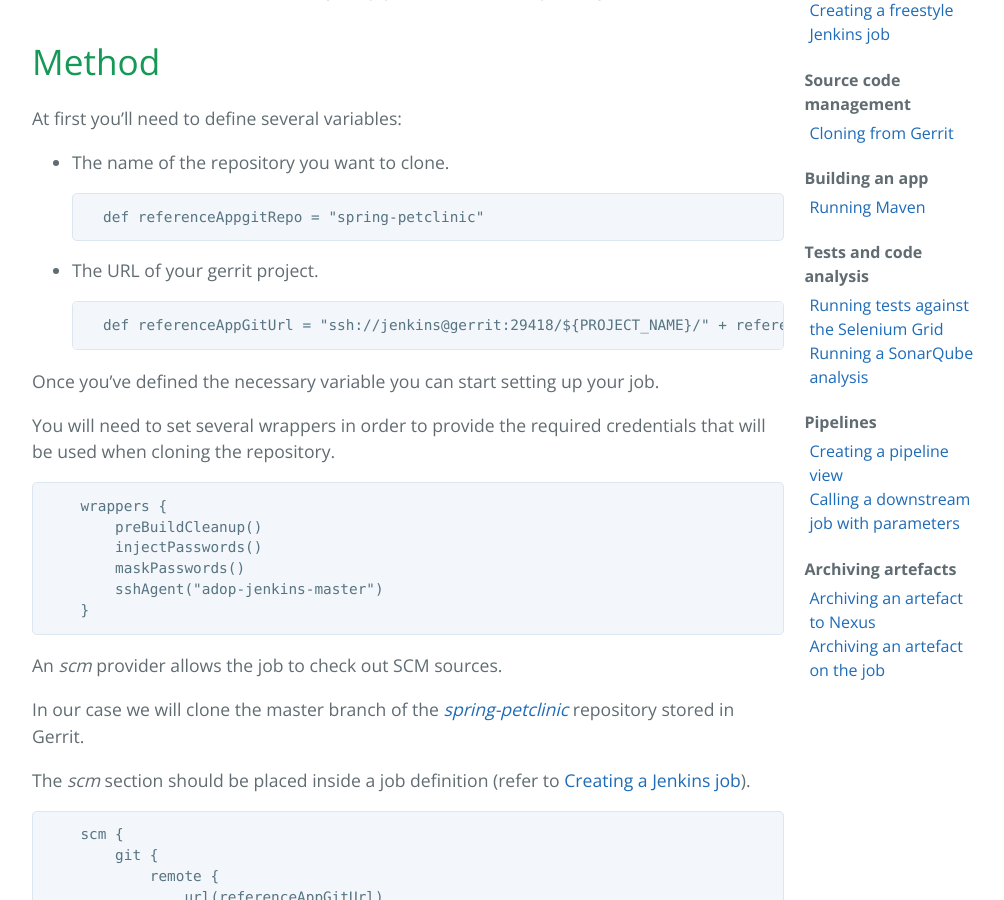
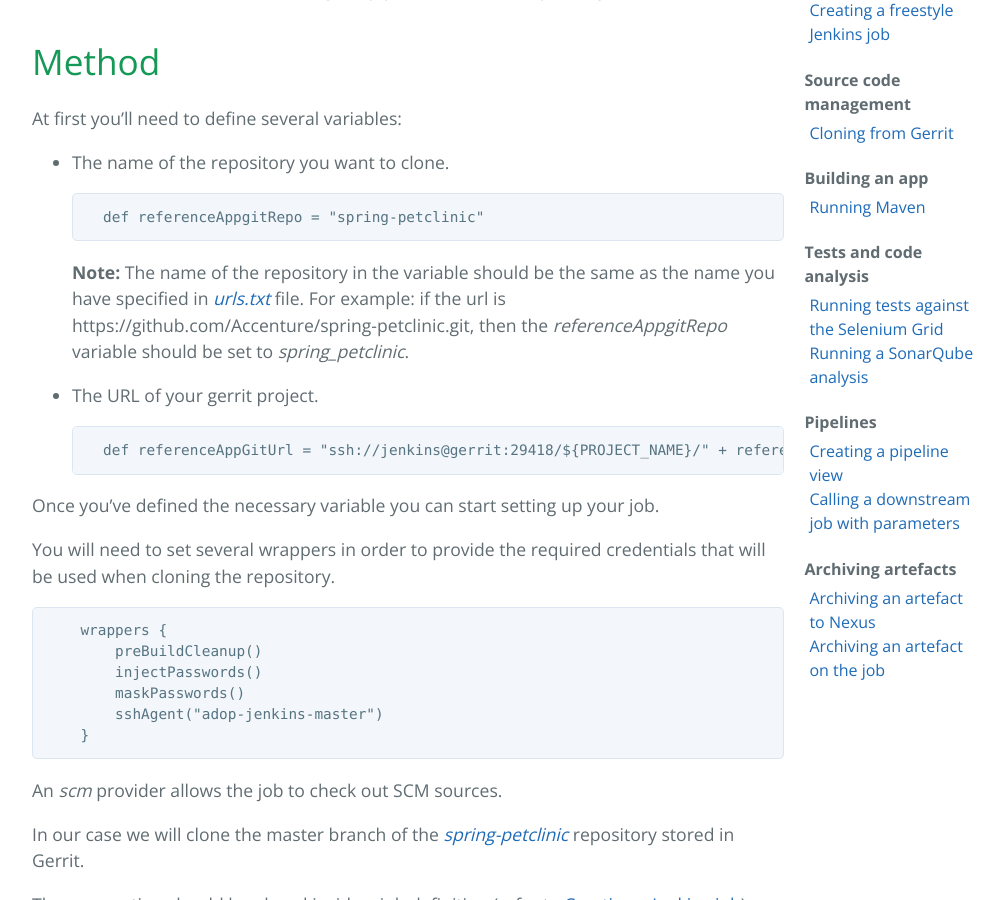
Before and after one commit to alexeymhv/adop-cartridges-cookbook, a Jekyll site: the page built from _docs/recipes/git-clone.md, in a window 1280 px wide and 900 px high, scrolled down 325 px. Shown: the whole window, without its empty margins (139-1143 px from the left). Built offline with Jekyll 4.4.1, drawn with Linux system fonts in a browser that asks for light colours.

Commit message:
Update git-clone.md

````diff
--- a/_docs/recipes/git-clone.md
+++ b/_docs/recipes/git-clone.md
@@ -15,6 +15,8 @@ At first you'll need to define several variables:
     ```
     def referenceAppgitRepo = "spring-petclinic"
     ```
+
+    **Note:** The name of the repository in the variable should be the same as the name you have specified in _[urls.txt](https://github.com/Accenture/adop-cartridge-java/blob/master/src/urls.txt)_ file. For example: if the url is https://github.com/Accenture/spring-petclinic.git, then the _referenceAppgitRepo_ variable should be set to _spring_petclinic_.
 
 * The URL of your gerrit project.
 
````
